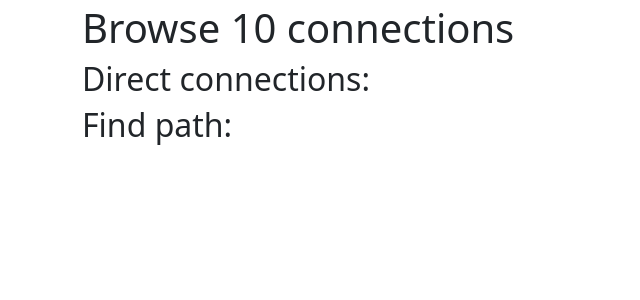
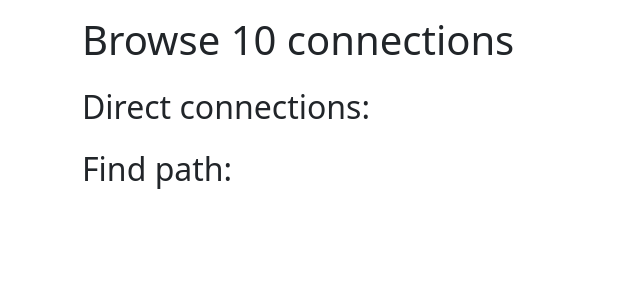
Before and after one commit to brainglobe/brainglobe-data-api-connectivity-frontend, a Django app: template brainglobe_data_api_connectivity_frontend/templates/connections/browse_connections.html in a window 1280 px wide. Shown: the part 56-356 px from the top of the page, without its empty margins (0-640 px from the left). Run offline with Django 5.2, Linux system fonts and the light colour scheme; the template is opened without the code that fills it: most values are stand-ins (such as "Sample title", 1, 10 or a date in 2020); some libraries are stand-ins or nearby versions.

Commit message:
add some spacing between forms

```diff
--- a/brainglobe_data_api_connectivity_frontend/templates/connections/browse_connections.html
+++ b/brainglobe_data_api_connectivity_frontend/templates/connections/browse_connections.html
@@ -4,9 +4,9 @@
 
 {% block title %}Browse connections{% endblock title %}
 {% block content %}
-  <h1>Browse {{ sex }} connections</h1>
-  <h2>Direct connections:</h2>
+  <h1 class="my-3">Browse {{ sex }} connections</h1>
+  <h2 class="mt-4">Direct connections:</h2>
   {% crispy connections_form %}
-  <h2>Find path:</h2>
+  <h2 class="mt-4">Find path:</h2>
   {% crispy path_form %}
 {% endblock content %}
```
